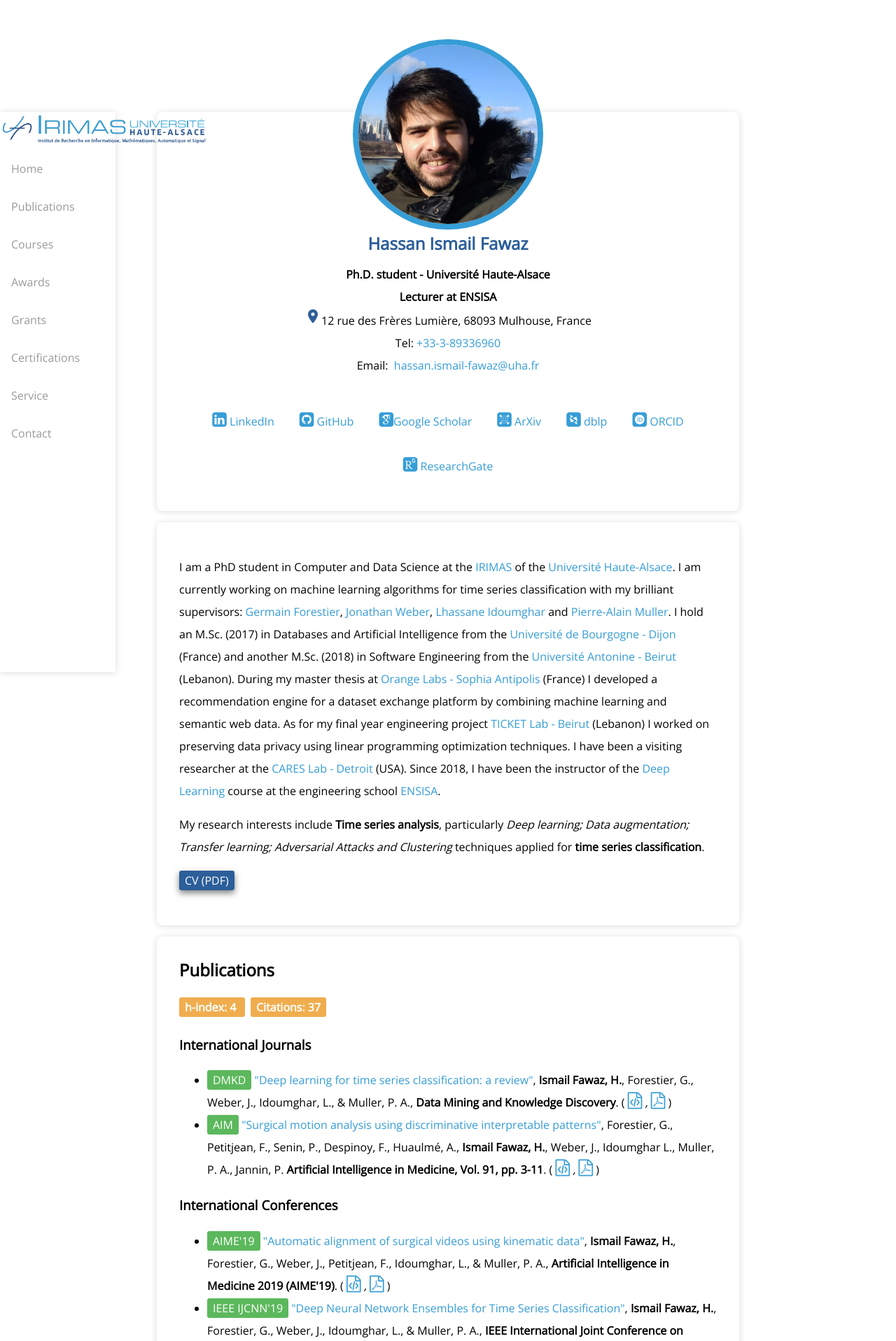
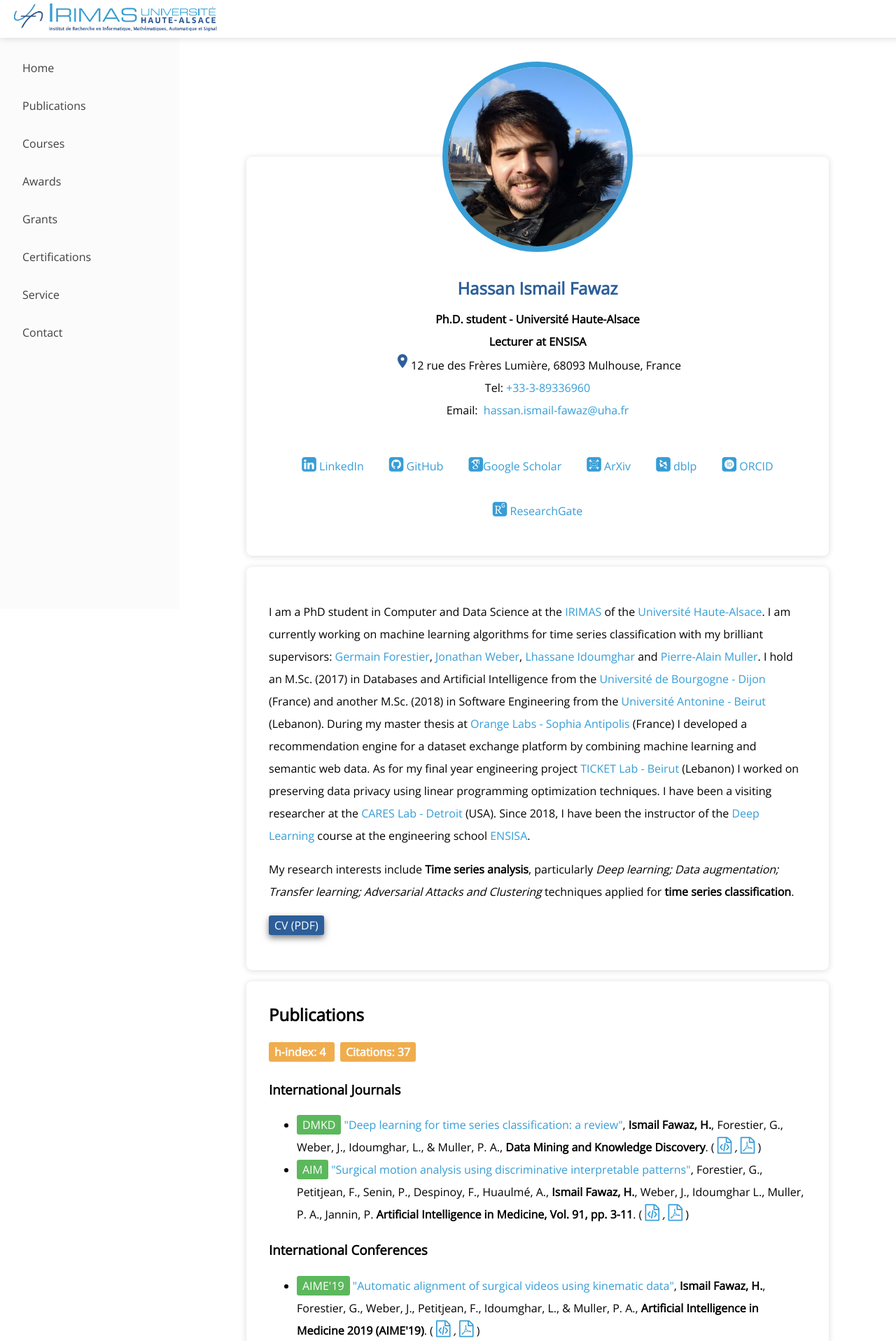
Before and after one commit to hfawaz/hfawaz.github.io, a PHP site: page / in a window 1280 px wide. Shown: the top 1916 px of the page at 70% size. Run offline with PHP 8.4, Linux system fonts and the light colour scheme; some libraries are stand-ins or nearby versions; some web fonts are replaced.

Commit message:
- Moved menu to the side - fixed layout

```diff
--- a/css/styles.css
+++ b/css/styles.css
@@ -13,10 +13,10 @@
 
 nav#main_header {
 	vertical-align: middle;
-	box-shadow: 0 1px 10px 0 rgba(0, 0, 0, 0.14);
-	float: left;
-	height: 100vh;
-	width: 165px;
+	position: fixed;
+	top: 0;
+	left: 0;
+	z-index: 99999;
 }
 
 #home {
@@ -34,9 +34,9 @@ nav#main_header {
 	width: 16em;
 	height: 16em;
 	margin-bottom: 1em;
-	transform: translate(8em,-8em);
+	transform: translate(-50%,-10em);
 	position: absolute;
-	right: 50%;
+	left: 50%;
 }
 
 #id_card{
@@ -46,7 +46,7 @@ nav#main_header {
 	margin-top: 10em;
 	position: relative;
 	padding-bottom: 2em;*/
-	margin-top: 10em;
+	margin-top: 14em;
 }
 
 #hassan_name{
@@ -91,9 +91,9 @@ a.id_social_link {
 	padding: 1em;
 }
 
-div#header_logo {display: inline-block;}
+div#header_logo {display: block;width: 100vw;background: white;box-shadow: 0 1px 10px 0 rgba(0, 0, 0, 0.14);padding-left: 1em;}
 
-div#main_menu {float: right;margin-right: 1em;}
+div#main_menu {float: left;width: 256px;background: #fbfbfb;height: 100vh;position: absolute;z-index: -1;padding-top: 1em;}
 
 #main_menu ul {
 	display: block;
@@ -102,18 +102,16 @@ div#main_menu {float: right;margin-right: 1em;}
 }
 
 #main_menu ul li {
-	display: inline-block;
-	padding: 1em;
+	display: block;
+	padding: 1em 1em 1em 2em;
 }
-#main_menu ul li:hover {
-
-	box-shadow: inset 0px -4px 0px 0px #369dd6;
-}
+#main_menu ul li:hover {background: #e0e0e0;}
 
 #main_menu ul a {
-	display: inline-block;
+	display: block;
 	text-decoration: none;
-	color: #9a9a9a;
+	width: 100%;
+	color: #111111cc;
 }
 
 body {
@@ -129,8 +127,10 @@ div#id_card_content {padding-top: 2em;text-align: center;}
 
 
 div#main_container {
-	width: 65%;
+	flex-basis: 100%;
+	text-align: center;
 	margin: auto;
+	display: flex;
 }
 
 #main_container section{
@@ -140,6 +140,7 @@ div#main_container {
 	padding: 2em;
 	margin-bottom: 1em;
 	line-height: 2em;
+	position: relative;
 }
 
 .section_title{
@@ -178,3 +179,14 @@ a {
 .button {
     box-shadow: 0 4px 10px 0px rgba(0, 0, 0, 0.5);
 }
+
+div#left_spacer {
+    flex-basis: 256px;
+    height: 100vh;
+    flex-grow: 0;
+}
+
+div#main_content_container {
+    flex-basis: 65%;
+    margin: auto;
+}
--- a/index.html
+++ b/index.html
@@ -88,8 +88,10 @@
 		<!--section>
 			<gcse:searchresults-only></gcse:searchresults-only>
 		</section-->
+		<div id="main_container" >
 
-		<div id="main_container" >
+			<div id="left_spacer"></div>
+			<div id="main_content_container">
 				<section id="id_card">
 					<img id="mobile-img" src="images/photo.png" alt="">
 					<div id="id_card_content">
@@ -538,6 +540,7 @@
 
 						</section>
 					</div>
+				</div>
 
 
 				<footer>
```
Lines whose indentation alone changed are shown as unchanged.
